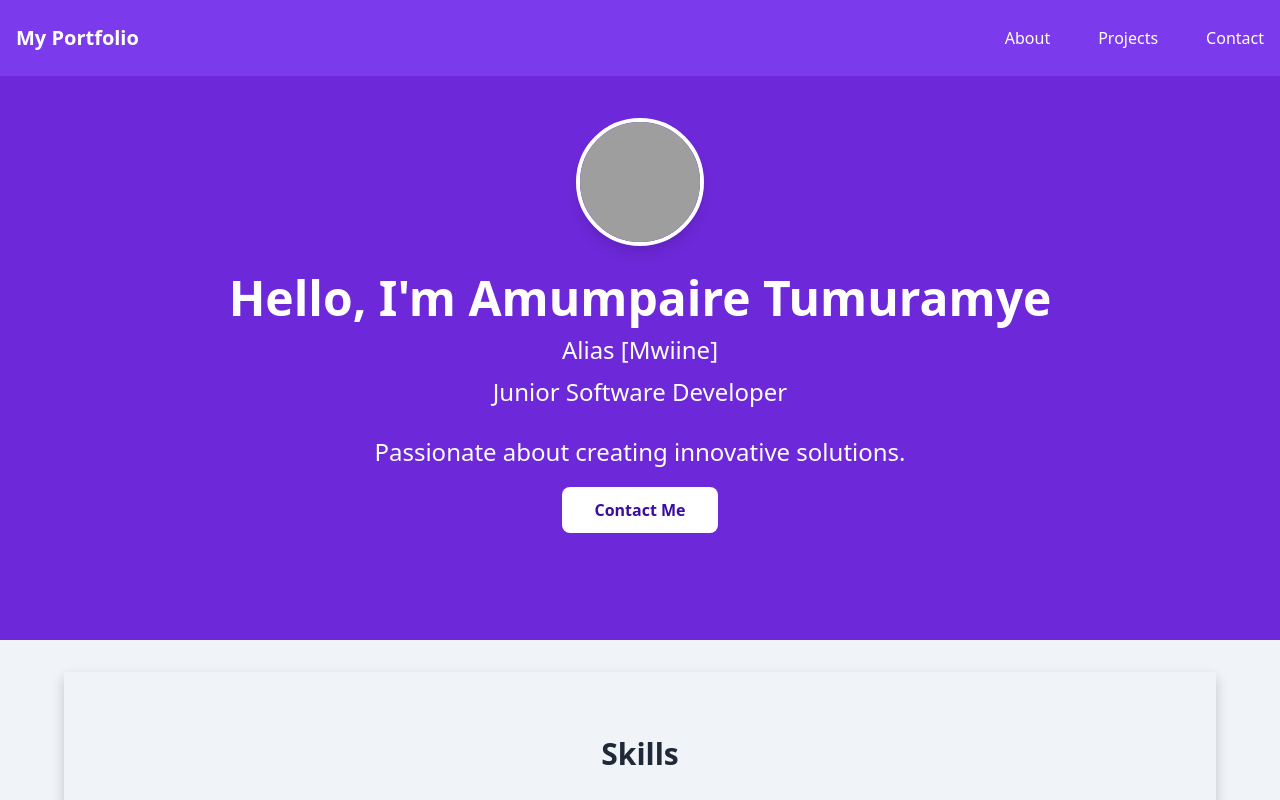
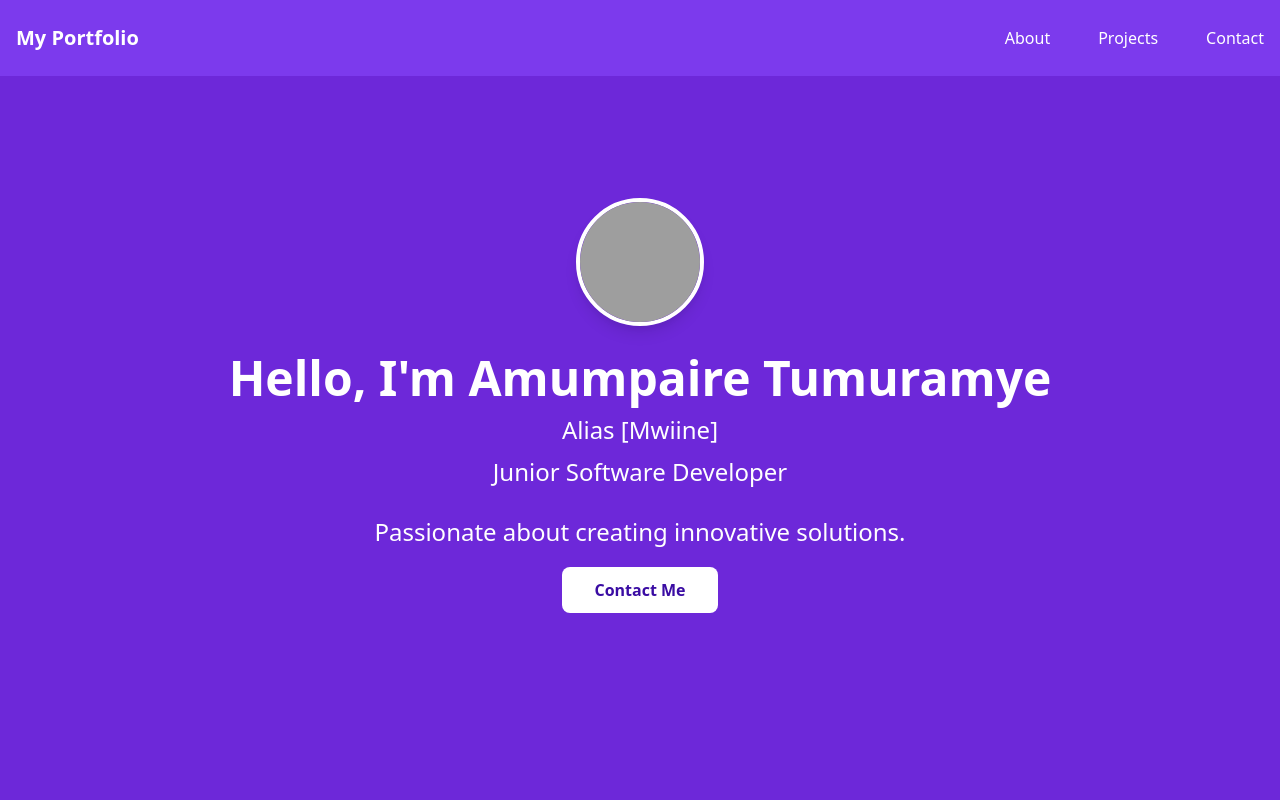
Before and after one commit to mwine-09/mwine-09.github.io, a plain HTML site: page index.html in a window 1280 px wide. Shown: the top 800 px of the page. Drawn offline with nearby package versions, Linux system fonts and the light colour scheme; grey boxes are pictures that could not be loaded.

Commit message:
Hero update

```diff
--- a/index.html
+++ b/index.html
@@ -43,7 +43,7 @@
         </div>
     </nav>
     <!-- Hero section -->
-    <section class="hero bg-purple-700 text-white py-20 grid place-items-center">
+    <section class="hero bg-purple-700 text-white py-20 grid place-items-center" style="height:100vh;">
         <div class="container mx-auto text-center">
             <div class="mb-8">
                 <img src="images/Range1.jpg" alt="Amumpaire Tumuramye"
```
